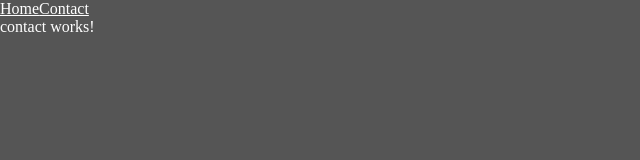
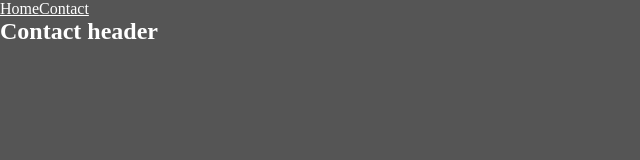
Before and after one commit to marekwil89/marshal-angular-a4, an Angular app: page /contact in a window 1280 px wide. Shown: the top 160 px of the page, without its empty margins (0-640 px from the left). Built offline with nearby package versions, Linux system fonts and the light colour scheme.

Commit message:
contact changes

```diff
--- a/src/app/components/contact/contact.component.html
+++ b/src/app/components/contact/contact.component.html
@@ -1,3 +1,3 @@
-<p>
-  contact works!
-</p>
+<section id="contact-section">
+  <h1>Contact header</h1>
+</section>
```
